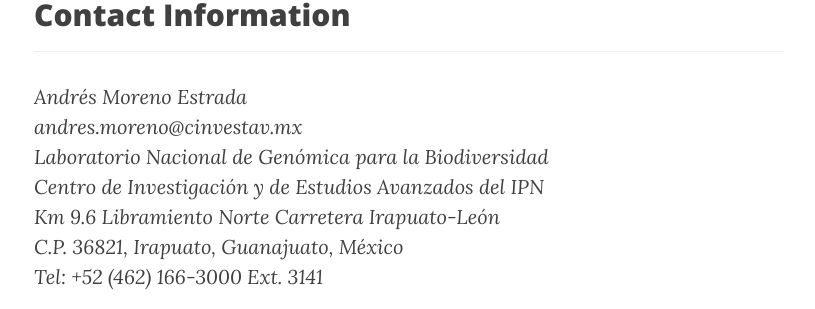
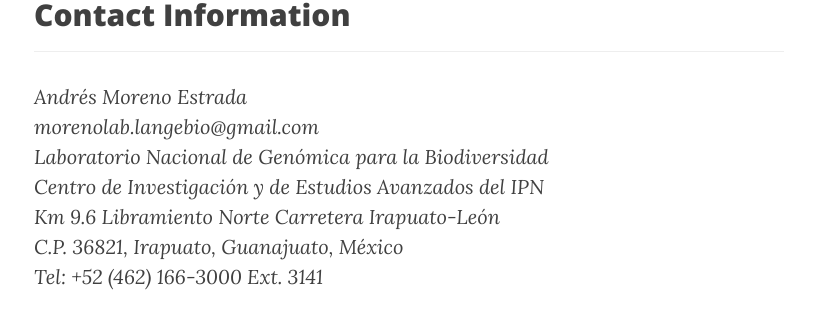
Before and after one commit to milkshakeplustip/milkshakeplustip.github.io, a Jekyll site: the page built from contact.html, in a window 1280 px wide. Shown: the part 643-952 px from the top of the page, without its empty margins (231-1046 px from the left). Built offline with Jekyll 4.4.1, drawn with Linux system fonts in a browser that asks for light colours; nearby versions of some CDN libraries.

Commit message:
Update and rename jobs.html to contact.html

```diff
--- a/jobs.html
+++ b/contact.html
@@ -12,6 +12,6 @@
 <p></p>
 <h2>Contact Information</h2>
 <hr>
-<p><i>Andrés Moreno Estrada<br>andres.moreno@cinvestav.mx<br>Laboratorio Nacional de Genómica para la Biodiversidad<br>Centro de Investigación y de Estudios Avanzados del IPN<br>Km 9.6 Libramiento Norte Carretera Irapuato-León<br>C.P. 36821, Irapuato, Guanajuato, México<br>Tel: +52 (462) 166-3000 Ext. 3141</i></p>
+<p><i>Andrés Moreno Estrada<br>morenolab.langebio@gmail.com<br>Laboratorio Nacional de Genómica para la Biodiversidad<br>Centro de Investigación y de Estudios Avanzados del IPN<br>Km 9.6 Libramiento Norte Carretera Irapuato-León<br>C.P. 36821, Irapuato, Guanajuato, México<br>Tel: +52 (462) 166-3000 Ext. 3141</i></p>
 <p></p>
 <iframe src="https://www.google.com/maps/embed?pb=!1m18!1m12!1m3!1d3731.757546290817!2d-101.33450564887958!3d20.720067803551206!2m3!1f0!2f0!3f0!3m2!1i1024!2i768!4f13.1!3m3!1m2!1s0x842b7ffd2fac31d5%3A0xb6a2b1c67dffc8b3!2sLANGEBIO!5e0!3m2!1sen!2smx!4v1473277551340" width="600" height="450" frameborder="0" style="border:0" allowfullscreen></iframe>
```
